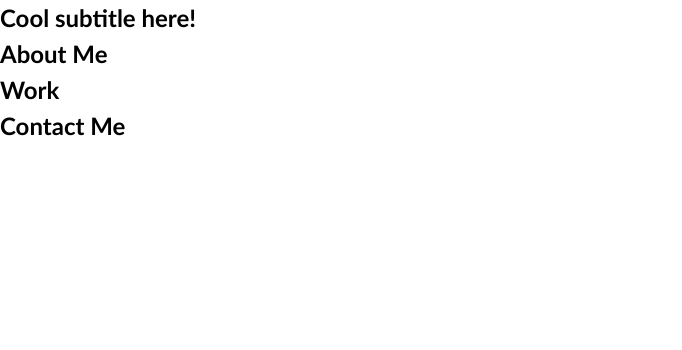
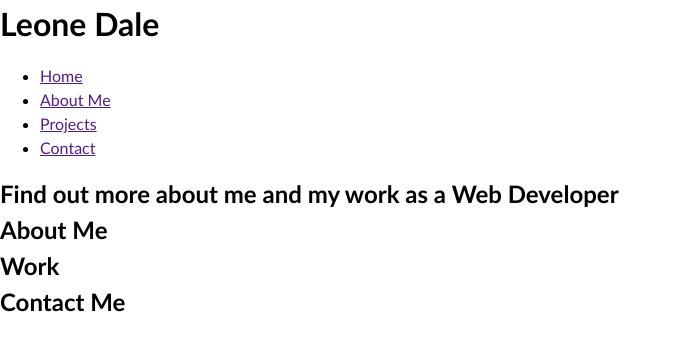
Before and after one commit to LeoneJD/LeoneJDPortfolio, a plain HTML site: page Index.html in a window 1280 px wide. Shown: the whole page, without its empty margins (0-682 px from the left). Drawn offline with Linux system fonts and the light colour scheme.

Commit message:
Added Nav bar

```diff
--- a/Index.html
+++ b/Index.html
@@ -13,10 +13,22 @@
   <!-- main logo / nav -->
   <link rel="stylesheet" href="./assets/css/style.css" />
 
+  <header>
+    <h1> Leone Dale </h1>
+    <nav class="navbar">
+      <ul>
+        <li><a href="">Home</a></li>
+        <li><a href="">About Me</a></li>
+        <li><a href="">Projects</a></li>
+        <li><a href="">Contact</a></li>
+      </ul>
+    </nav>
+  </header>
+
   <!-- hero banner -->
   <section class="hero-banner">
     <div>
-      <h2>Cool subtitle here!</h2>
+      <h2>Find out more about me and my work as a Web Developer</h2>
     </div>
   </section>
 
```
